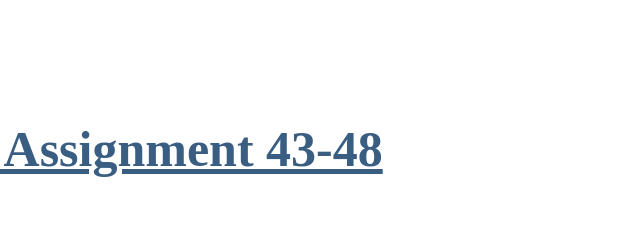
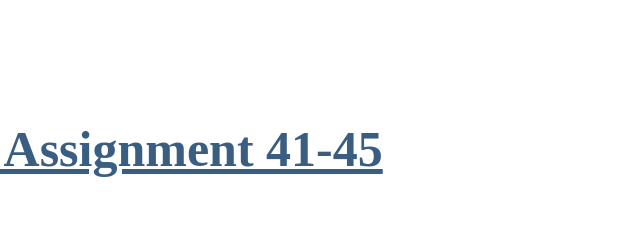
Before and after one commit to SufiyanShahidDev/JS-Assignment-41-45, a plain HTML site: page index.html in a window 1280 px wide. Shown: the top 244 px of the page, 567-1207 px from the left. Drawn offline with Linux system fonts and the light colour scheme.

Commit message:
Initial commit

```diff
--- a/index.html
+++ b/index.html
@@ -65,7 +65,7 @@
 
 <body>
     <div class="container">
-        <h1>JavaScript Assignment 43-48</h1>
+        <h1>JavaScript Assignment 41-45</h1>
 
         <a href="#" onclick="showAlert()">Click Me</a>
 
```
Also changed, not shown: app.js (+174 -0 lines).
